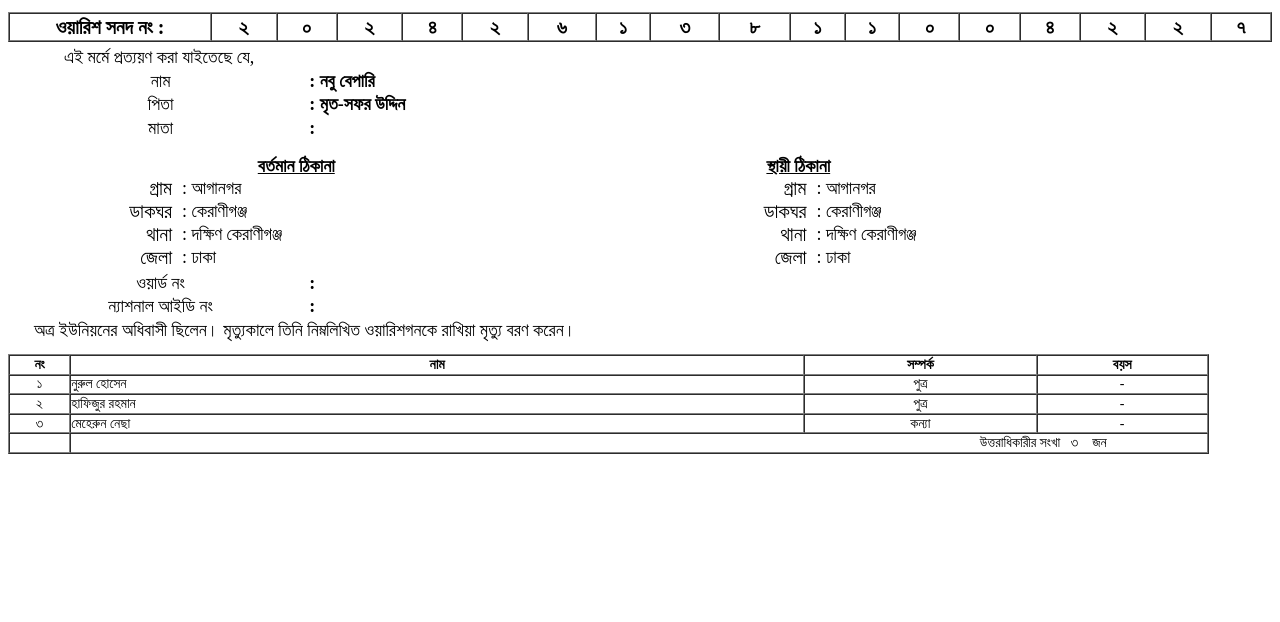
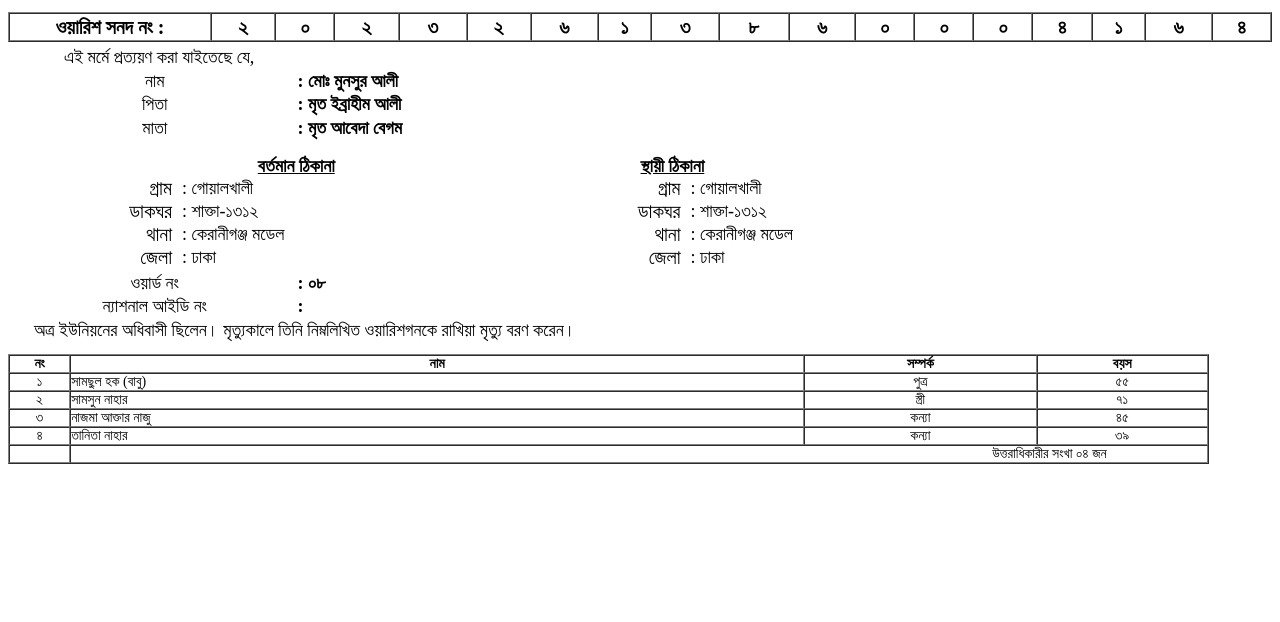
Before and after one commit to Saktaup/index.php-onlinetrack-warish_onosondan-tid-20253613860004164, a plain HTML site: page index.html in a window 1280 px wide. Shown: the part 178-800 px from the top of the page. Drawn offline with Linux system fonts and the light colour scheme.

Commit message:
Update index.html

```diff
--- a/index.html
+++ b/index.html
@@ -14,28 +14,32 @@
             <tr>
                 <td style="width:1.5in; text-align:center;"><img src="logo_images/logo.png" height="80px" width="80px"></td>
                 <td style="text-align:center;height:60px;font-family:SolaimanLipi;thoma;">
-                    <font style="font-size:21px;letter-spacing:2px; font-weight:bold; color:blue; width:5.5in;">আগানগর ইউনিয়ন পরিষদ</font>  <br />
-					<font style="font-size:12px; font-weight:bold;">আগানগর, আমবাগিচা <br />
-										কেরানীগঞ্জ,&nbsp;ঢাকা-১৩১০ <br />
-					ফোন : 01934352862,&nbsp;01733634527</font>
+                    <font style="font-size:21px;letter-spacing:2px; font-weight:bold; color:blue; width:5.5in;">শাক্তা ইউনিয়ন পরিষদ</font> <br>
+                    <font style="font-size:12px; font-weight:bold;">শিকারি টোলা, আটি <br> কেরানীগঞ্জ, ঢাকা-১৩১২ <br> ফোন :  01717369581</font>
                 </td>
                 <td style="width:1.5in;"></td>
             </tr>
+        </tbody>
     </table>
 
 
 
     <!----header div close here---->
 
-		 <table align="center"  style="height:42px; border:1px; margin-top:5px; margin-bottom:15px;">
+    <table align="center" style="height:42px; border:1px; margin-top:5px; margin-bottom:15px;">
+        <tbody>
             <tr>
-				<td style="padding-top:5px;"><font style="font-weight:bold; font-size:18px;"><u>ওয়ারিশ সনদপত্র</u></font></td>
+                <td style="padding-top:5px;">
+                    <font style="font-weight:bold; font-size:18px;"><u>ওয়ারিশ সনদপত্র</u></font>
+                </td>
             </tr>
+        </tbody>
     </table>
 
     <table border="1" style=" height:30px; width:100% " cellpadding="0" cellspacing="0">
+        <tbody>
             <tr>
-				<td style="width:200px; text-align:center; font-size:20px; font-weight:bold;">ওয়ারিশ সনদ  নং :</td>
+                <td style="width:200px; text-align:center; font-size:20px; font-weight:bold;">ওয়ারিশ সনদ নং :</td>
 
                 <td style="text-align:center; font-weight:bold; font-size:20px;">২</td>
 
@@ -43,7 +47,7 @@
 
                 <td style="text-align:center; font-weight:bold; font-size:20px;">২</td>
 
-				<td style="text-align:center; font-weight:bold; font-size:20px;">৪</td>
+                <td style="text-align:center; font-weight:bold; font-size:20px;">৩</td>
 
                 <td style="text-align:center; font-weight:bold; font-size:20px;">২</td>
 
@@ -55,9 +59,9 @@
 
                 <td style="text-align:center; font-weight:bold; font-size:20px;">৮</td>
 
-				<td style="text-align:center; font-weight:bold; font-size:20px;">১</td>
+                <td style="text-align:center; font-weight:bold; font-size:20px;">৬</td>
 
-				<td style="text-align:center; font-weight:bold; font-size:20px;">১</td>
+                <td style="text-align:center; font-weight:bold; font-size:20px;">০</td>
 
                 <td style="text-align:center; font-weight:bold; font-size:20px;">০</td>
 
@@ -65,104 +69,132 @@
 
                 <td style="text-align:center; font-weight:bold; font-size:20px;">৪</td>
 
-				<td style="text-align:center; font-weight:bold; font-size:20px;">২</td>
+                <td style="text-align:center; font-weight:bold; font-size:20px;">১</td>
 
-				<td style="text-align:center; font-weight:bold; font-size:20px;">২</td>
+                <td style="text-align:center; font-weight:bold; font-size:20px;">৬</td>
 
-				<td style="text-align:center; font-weight:bold; font-size:20px;">৭</td>
+                <td style="text-align:center; font-weight:bold; font-size:20px;">৪</td>
             </tr>
+        </tbody>
     </table>
 
     <table border="0" style="height:300px; width:100%; padding-left:5px;" cellspacing="0">
+        <tbody>
             <tr>
-					<td  colspan="4" align="left" style="font-size:18px;text-indent:50px; padding-top:5px;">এই মর্মে প্রত্যয়ণ  করা যাইতেছে  যে,</td>
+                <td colspan="4" align="left" style="font-size:18px;text-indent:50px; padding-top:5px;">এই মর্মে প্রত্যয়ণ করা যাইতেছে যে,</td>
             </tr>
             <tr>
-					<td  style="font-size:18px; text-align:center; font-color:black; ">নাম   </td>
-					<td><font style="font-size:18px;  font-weight:bold;">:  নবু বেপারি</font></td>
+                <td style="font-size:18px; text-align:center; font-color:black; ">নাম </td>
+                <td>
+                    <font style="font-size:18px;  font-weight:bold;">: মোঃ মুনসুর আলী</font>
+                </td>
                 <td></td>
                 <td></td>
             </tr>
             <tr>
-					<td  style="font-size:18px; text-align:center; ">পিতা </td>
-					<td><font style="font-size:18px;  font-weight:bold;">: মৃত-সফর উদ্দিন </font></td>
+                <td style="font-size:18px; text-align:center; ">পিতা</td>
+                <td>
+                    <font style="font-size:18px;  font-weight:bold;">: মৃত ইব্রাহীম আলী</font>
+                </td>
                 <td></td>
                 <td></td>
             </tr>
             <tr>
-					<td  style="font-size:18px; text-align:center;">মাতা </td>
-					<td><font style="font-size:18px;  font-weight:bold;">:   </font></td>
+                <td style="font-size:18px; text-align:center;">মাতা </td>
+                <td>
+                    <font style="font-size:18px;  font-weight:bold;">: মৃত আবেদা বেগম</font>
+                </td>
                 <td></td>
                 <td></td>
             </tr>
             <tr>
                 <td colspan="2" style="width:45%; padding-top:15px;">
                     <table width="100%" border="0" cellpadding="0" cellspacing="0">
+                        <tbody>
                             <tr>
-								<td colspan="2"><p style="text-align:left;text-decoration:underline;font-size:18px;text-align:center;font-weight:bold;">  বর্তমান ঠিকানা  </p></td>
+                                <td colspan="2">
+                                    <p style="text-align:left;text-decoration:underline;font-size:18px;text-align:center;font-weight:bold;"> বর্তমান ঠিকানা </p>
+                                </td>
                             </tr>
                             <tr>
                                 <td style="width:148px;text-align:right; padding-right:10px; font-size:20px;">গ্রাম</td>
-								<td><font style="font-size:18px;">: আগানগর</font></td>
+                                <td>
+                                    <font style="font-size:18px;">: গোয়ালখালী</font>
+                                </td>
                             </tr>
                             <tr>
                                 <td style="width:158px;text-align:right; padding-right:10px; font-size:20px;">ডাকঘর</td>
-								<td> <font style="font-size:18px;">: কেরাণীগঞ্জ</font></td>
+                                <td>
+                                    <font style="font-size:18px;">: শাক্তা-১৩১২</font>
+                                </td>
                             </tr>
                             <tr>
                                 <td style="width:158px;text-align:right; padding-right:10px; font-size:20px;">থানা</td>
-								<td><font style="font-size:18px;">: দক্ষিণ কেরাণীগঞ্জ</font></td>
+                                <td>
+                                    <font style="font-size:18px;">: কেরানীগঞ্জ মডেল</font>
+                                </td>
                             </tr>
                             <tr>
                                 <td style="width:158px;text-align:right; padding-right:10px; font-size:20px;">জেলা</td>
-								<td><font style="font-size:18px;">: ঢাকা</font> </td>
+                                <td>
+                                    <font style="font-size:18px;">: ঢাকা </font>
+                                </td>
                             </tr>
+                        </tbody>
                     </table>
                 </td>
-
-						<td colspan="2" style="width:10%; padding-top:15px;">
-						<table width="100%" border="0" cellpadding="0" cellspacing="0">
-
-		</div>
-
-						</table>
                 <td colspan="2" style="width:55%;padding-top:15px;">
                     <table width="100%" border="0" cellpadding="0" cellspacing="0">
+                        <tbody>
                             <tr>
-								<td colspan="2"><p style="text-align:left; text-decoration:underline;font-size:18px;padding-left:60px;font-weight:bold;"> স্থায়ী ঠিকানা </p> </td>
+                                <td colspan="2">
+                                    <p style="text-align:left; text-decoration:underline;font-size:18px;padding-left:60px;font-weight:bold;"> স্থায়ী ঠিকানা </p>
+                                </td>
                             </tr>
                             <tr>
                                 <td style="width:100px;text-align:right; padding-right:10px; font-size:20px;">গ্রাম</td>
-								<td><font style="font-size:18px;">: আগানগর</font></td>
+                                <td>
+                                    <font style="font-size:18px;">: গোয়ালখালী</font>
+                                </td>
                             </tr>
                             <tr>
                                 <td style="text-align:right; padding-right:10px; font-size:20px;">ডাকঘর </td>
-								<td><font style="font-size:18px;">: কেরাণীগঞ্জ</font></td>
+                                <td>
+                                    <font style="font-size:18px;">: শাক্তা-১৩১২</font>
+                                </td>
                             </tr>
                             <tr>
                                 <td style="text-align:right; padding-right:10px; font-size:20px;">থানা</td>
-								<td><font style="font-size:18px;">: দক্ষিণ কেরাণীগঞ্জ</font></td>
+                                <td>
+                                    <font style="font-size:18px;">: কেরানীগঞ্জ মডেল</font>
+                                </td>
                             </tr>
                             <tr>
                                 <td style="text-align:right; padding-right:10px; font-size:20px;">জেলা</td>
-								<td><font style="font-size:18px;">: ঢাকা</font>  </td>
+                                <td>
+                                    <font style="font-size:18px;">: ঢাকা </font>
+                                </td>
                             </tr>
+                        </tbody>
                     </table>
-					</td>
                 </td>
             </tr>
 
 
             <tr>
-					<td  nowrap style="font-size:18px; text-align:center;">ওয়ার্ড নং </td>
-					<td><font style="font-size:18px;  font-weight:bold;">:  </font></td>
+                <td nowrap="" style="font-size:18px; text-align:center;">ওয়ার্ড নং </td>
+                <td>
+                    <font style="font-size:18px;  font-weight:bold;">: ০৮</font>
+                </td>
                 <td></td>
                 <td></td>
             </tr>
 
             <tr>
-					<td  nowrap style="font-size:18px; text-align:center;">ন্যাশনাল আইডি নং  </td>
-					<td><font style="font-size:18px;  font-weight:bold;">:  </font></td>
+                <td nowrap="" style="font-size:18px; text-align:center;">ন্যাশনাল আইডি নং </td>
+                <td>
+                    <font style="font-size:18px;  font-weight:bold;">: </font>
+                </td>
                 <td></td>
                 <td></td>
             </tr>
@@ -171,8 +203,10 @@
                     <font style="font-size:18px; padding-left:20px;"> অত্র ইউনিয়নের অধিবাসী ছিলেন। মৃত্যুকালে তিনি নিম্নলিখিত ওয়ারিশগনকে রাখিয়া মৃত্যু বরণ করেন।</font>
                 </td>
             </tr>
+        </tbody>
     </table>
     <table cellpadding="0" cellspacing="0" style="min-height:100px; width:95%; margin-top:12px;font-size:14px;" border="1">
+        <tbody>
             <tr>
                 <th style="width:5%;text-align:center;">নং</th>
                 <th style="width:60%;">নাম</th>
@@ -181,25 +215,32 @@
             </tr>
             <tr>
                 <td style="text-align:center;">১</td>
-						<td style=""> নুরুল হোসেন</td>
+                <td style=""> সামছুল হক (বাবু)</td>
                 <td style="text-align:center;">পুত্র</td>
-						<td style="text-align:center;" >-</td>
+                <td style="text-align:center;">৫৫</td>
             </tr>
             <tr>
                 <td style="text-align:center;">২</td>
-						<td style=""> হাফিজুর রহমান</td>
-						<td style="text-align:center;">পুত্র</td>
-						<td style="text-align:center;" >-</td>
+                <td style=""> সামসুন নাহার</td>
+                <td style="text-align:center;">স্ত্রী </td>
+                <td style="text-align:center;">৭১</td>
           </tr>
             <tr>
                 <td style="text-align:center;">৩</td>
-						<td style=""> মেহেরুন নেছা</td>
-						<td style="text-align:center;">কন্যা</td>
-						<td style="text-align:center;" >-</td>
+                <td style=""> নাজমা আক্তার নাজু</td>
+                <td style="text-align:center;">কন্যা  </td>
+                <td style="text-align:center;">৪৫</td>
 	   </tr>
             <tr>
+                <td style="text-align:center;">৪</td>
+                <td style=""> তানিতা নাহার</td>
+                <td style="text-align:center;">কন্যা  </td>
+                <td style="text-align:center;">৩৯</td>
+	    </tr>
+            </tr>
                 <td></td>
-					 <td colspan='3' style="text-align:right;padding-right:100px;">উত্তরাধিকারীর সংখা <span id=''>&nbsp;&nbsp;৩&nbsp;&nbsp;</span>&nbsp;&nbsp;জন</td>
+                <td colspan="3" style="text-align:right;padding-right:100px;">উত্তরাধিকারীর সংখা <span id="">০৪</span>  জন</td>
+            </tr>
             </tr>
 
 
@@ -208,6 +249,13 @@
 
 
     <script>
+        document.getElementById('wn1').innerHTML = 'মোঃ জিন্নত আলী';
+        document.getElementById('wrel1').innerHTML = 'পুত্র';
+        document.getElementById('wage1').innerHTML = '--';
+        document.getElementById('total').innerHTML = '১';
+        document.getElementById('intotal').innerHTML = '১';
+    </script>
+
 
 </body>
 
```
Lines whose indentation alone changed are shown as unchanged.
